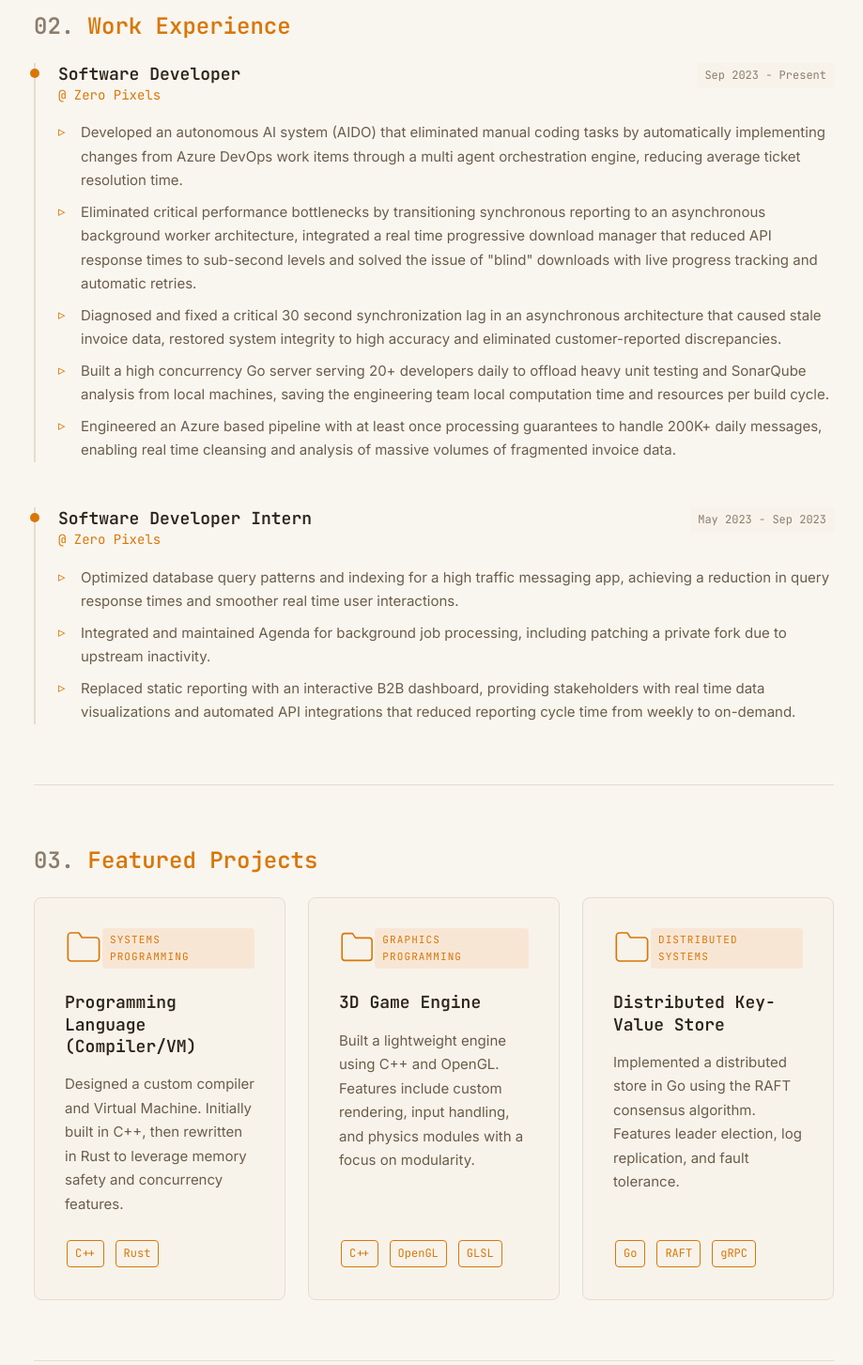
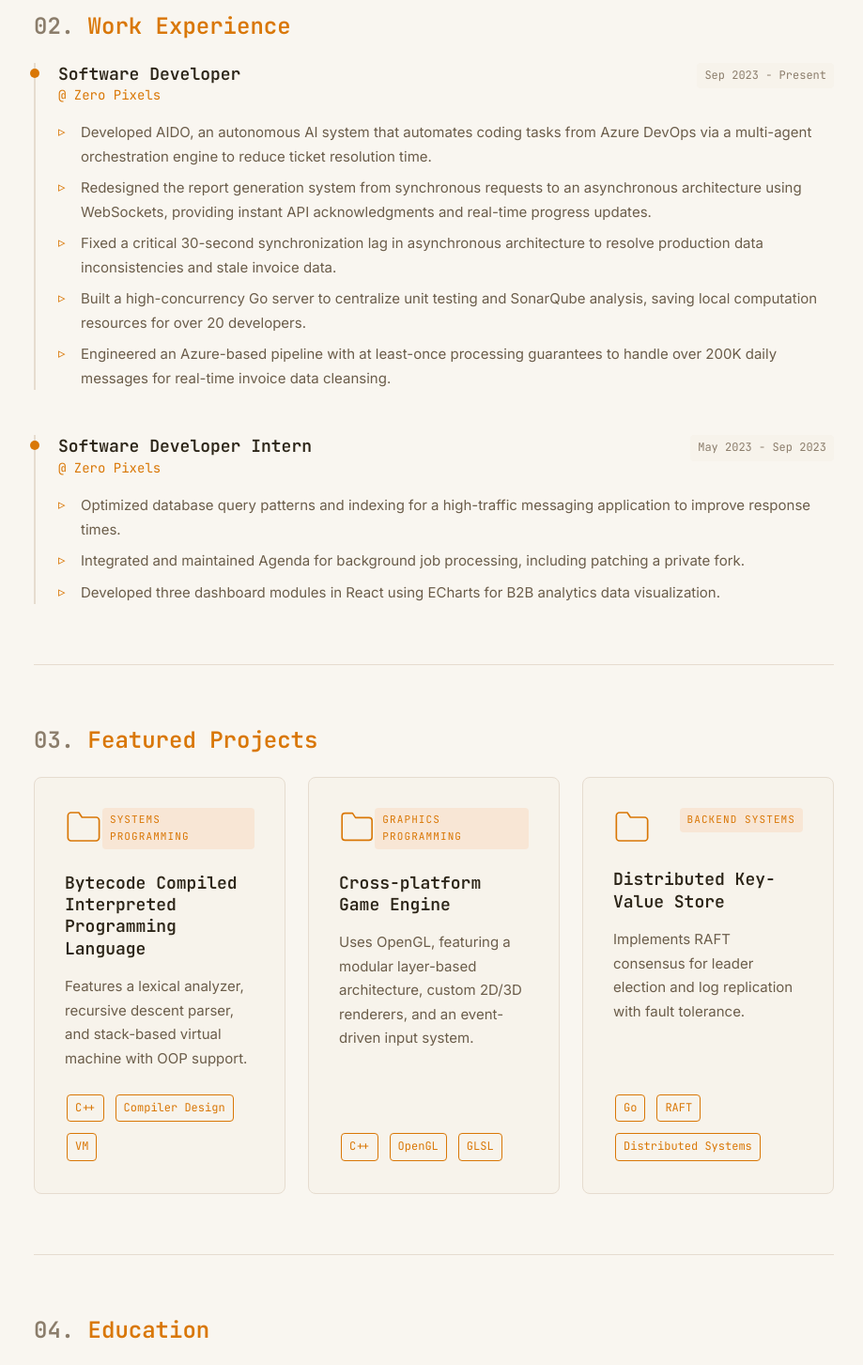
Before and after one commit to Goutham-AR/goutham-AR.github.io, a React (Vite) app: page / in a window 1280 px wide. Shown: the part 880-2333 px from the top of the page at 94% size, without its empty margins (178-1097 px from the left). Built offline with nearby package versions, Linux system fonts and the light colour scheme; no server answers.

Commit message:
feat(experience): refine experience highlights for clarity and conciseness
feat(projects): update project titles and descriptions for improved accuracy

fix(skills): standardize skill categories for consistency

```diff
--- a/src/components/Experience.tsx
+++ b/src/components/Experience.tsx
@@ -13,11 +13,11 @@ const experiences: ExperienceItem[] = [
     company: "Zero Pixels",
     period: "Sep 2023 - Present",
     highlights: [
-      "Developed an autonomous AI system (AIDO) that eliminated manual coding tasks by automatically implementing changes from Azure DevOps work items through a multi agent orchestration engine, reducing average ticket resolution time.",
-      "Eliminated critical performance bottlenecks by transitioning synchronous reporting to an asynchronous background worker architecture, integrated a real time progressive download manager that reduced API response times to sub-second levels and solved the issue of \"blind\" downloads with live progress tracking and automatic retries.",
-      "Diagnosed and fixed a critical 30 second synchronization lag in an asynchronous architecture that caused stale invoice data, restored system integrity to high accuracy and eliminated customer-reported discrepancies.",
-      "Built a high concurrency Go server serving 20+ developers daily to offload heavy unit testing and SonarQube analysis from local machines, saving the engineering team local computation time and resources per build cycle.",
-      "Engineered an Azure based pipeline with at least once processing guarantees to handle 200K+ daily messages, enabling real time cleansing and analysis of massive volumes of fragmented invoice data.",
+      "Developed AIDO, an autonomous AI system that automates coding tasks from Azure DevOps via a multi-agent orchestration engine to reduce ticket resolution time.",
+      "Redesigned the report generation system from synchronous requests to an asynchronous architecture using WebSockets, providing instant API acknowledgments and real-time progress updates.",
+      "Fixed a critical 30-second synchronization lag in asynchronous architecture to resolve production data inconsistencies and stale invoice data.",
+      "Built a high-concurrency Go server to centralize unit testing and SonarQube analysis, saving local computation resources for over 20 developers.",
+      "Engineered an Azure-based pipeline with at least-once processing guarantees to handle over 200K daily messages for real-time invoice data cleansing.",
     ],
   },
   {
@@ -25,9 +25,9 @@ const experiences: ExperienceItem[] = [
     company: "Zero Pixels",
     period: "May 2023 - Sep 2023",
     highlights: [
-      "Optimized database query patterns and indexing for a high traffic messaging app, achieving a reduction in query response times and smoother real time user interactions.",
-      "Integrated and maintained Agenda for background job processing, including patching a private fork due to upstream inactivity.",
-      "Replaced static reporting with an interactive B2B dashboard, providing stakeholders with real time data visualizations and automated API integrations that reduced reporting cycle time from weekly to on-demand.",
+      "Optimized database query patterns and indexing for a high-traffic messaging application to improve response times.",
+      "Integrated and maintained Agenda for background job processing, including patching a private fork.",
+      "Developed three dashboard modules in React using ECharts for B2B analytics data visualization.",
     ],
   },
 ]
--- a/src/components/Projects.tsx
+++ b/src/components/Projects.tsx
@@ -9,22 +9,22 @@ interface Project {
 
 const projects: Project[] = [
   {
-    title: "Programming Language (Compiler/VM)",
-    description: "Designed a custom compiler and Virtual Machine. Initially built in C++, then rewritten in Rust to leverage memory safety and concurrency features.",
-    tech: ["C++", "Rust"],
+    title: "Bytecode Compiled Interpreted Programming Language",
+    description: "Features a lexical analyzer, recursive descent parser, and stack-based virtual machine with OOP support.",
+    tech: ["C++", "Compiler Design", "VM"],
     highlight: "Systems Programming",
   },
   {
-    title: "3D Game Engine",
-    description: "Built a lightweight engine using C++ and OpenGL. Features include custom rendering, input handling, and physics modules with a focus on modularity.",
+    title: "Cross-platform Game Engine",
+    description: "Uses OpenGL, featuring a modular layer-based architecture, custom 2D/3D renderers, and an event-driven input system.",
     tech: ["C++", "OpenGL", "GLSL"],
     highlight: "Graphics Programming",
   },
   {
     title: "Distributed Key-Value Store",
-    description: "Implemented a distributed store in Go using the RAFT consensus algorithm. Features leader election, log replication, and fault tolerance.",
-    tech: ["Go", "RAFT", "gRPC"],
-    highlight: "Distributed Systems",
+    description: "Implements RAFT consensus for leader election and log replication with fault tolerance.",
+    tech: ["Go", "RAFT", "Distributed Systems"],
+    highlight: "Backend Systems",
   },
 ]
 
--- a/src/components/Skills.tsx
+++ b/src/components/Skills.tsx
@@ -1,8 +1,8 @@
 import styles from "./Skills.module.css"
 
 const skillsData = {
-  "Programming Languages": ["C++", "Golang", "C", "Java", "TypeScript", "Python", "C#", "Zig"],
-  "Frameworks & Libraries": ["React", "Gin", "Spring", "Express", "Qt", "FastAPI", "NestJs", "ASP.Net"],
+  "Languages": ["C++", "Golang", "C", "Java", "TypeScript", "Python", "C#", "Zig"],
+  "Frameworks/Libraries": ["React", "Gin", "Express", "FastAPI", "NestJs", "ASP.Net"],
   "Databases": ["MySQL", "PostgreSQL", "MongoDB"],
   "Others": ["Kafka", "Druid", "Azure", "Docker", "Kubernetes", "SignalR", "Grafana", "ECharts"],
 }
```
Also changed, not shown: 1 other file (tests, documents, lock files or other folders).
